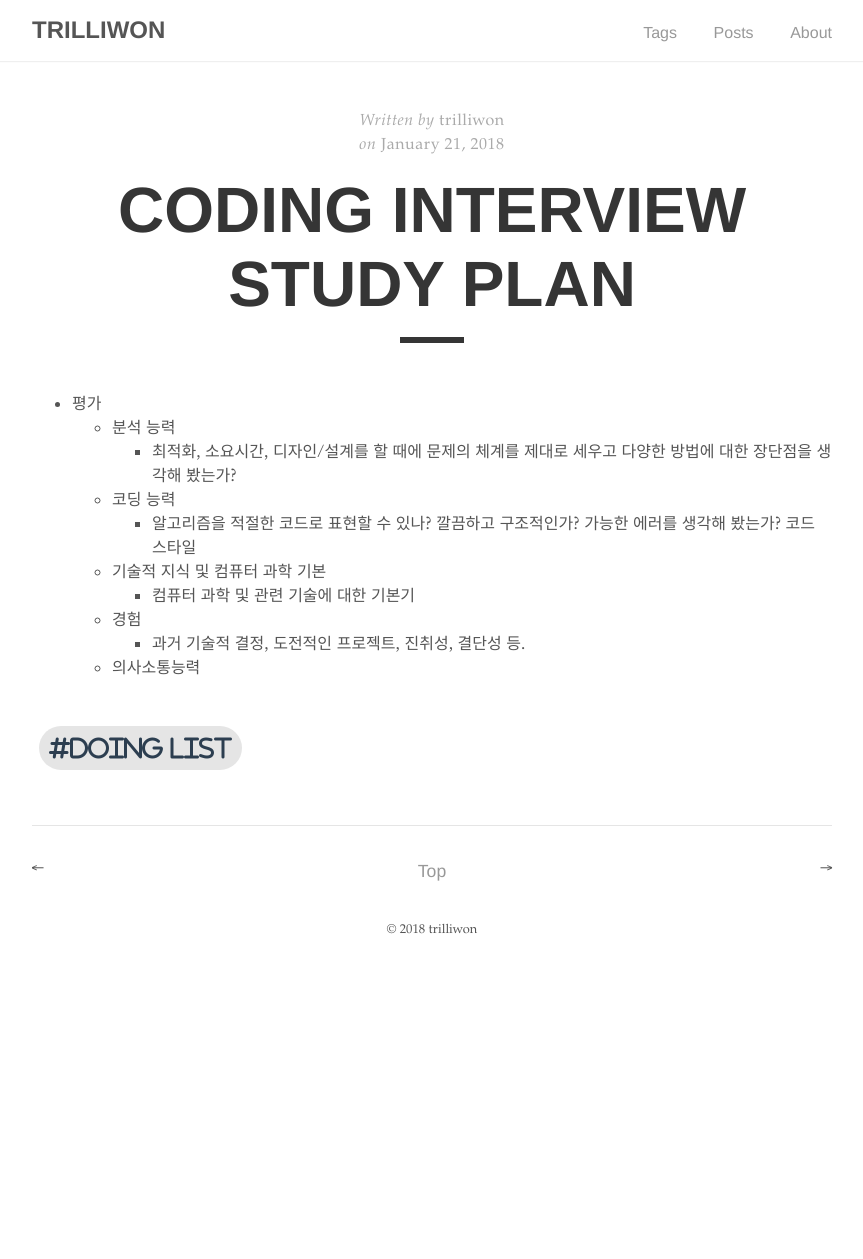
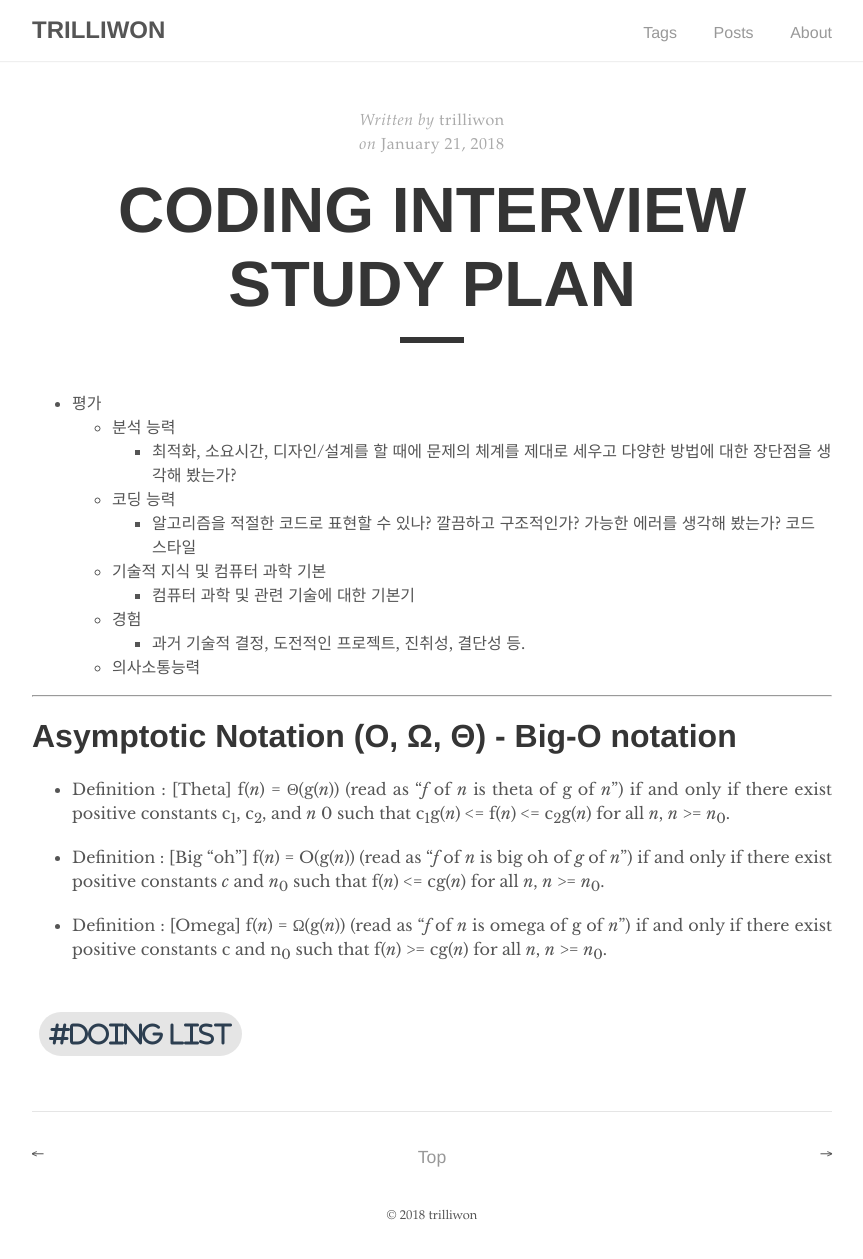
Before and after one commit to trilliwon/ABL, a Jekyll site: the page built from _posts/2018-12-31-cracking-the-coding-interview.md, in a window 1280 px wide. Shown: the whole page, without its empty margins (208-1071 px from the left). Built offline with Jekyll 4.4.1, drawn with Linux system fonts in a browser that asks for light colours; nearby versions of some CDN libraries; before the commit the page ends 973 px from its top, so only the background shows below that.

Commit message:
Fri Jan 26 13:02:45 KST 2018

```diff
--- a/_posts/2018-12-31-cracking-the-coding-interview.md
+++ b/_posts/2018-12-31-cracking-the-coding-interview.md
@@ -17,3 +17,13 @@ description: This is to prepare a coding interview and finally to be a well prep
   - 경험
     - 과거 기술적 결정, 도전적인 프로젝트, 진취성, 결단성 등.
   - 의사소통능력
+
+---
+
+# Asymptotic Notation (O, Ω, Θ) - Big-O notation
+
+- Definition : [Theta] f(_n_) = Θ(g(_n_)) (read as "_f_ of _n_ is theta of g of _n_") if and only if there exist positive constants c<sub>1</sub>, c<sub>2</sub>, and _n_ 0 such that c<sub>1</sub>g(_n_) <= f(_n_) <= c<sub>2</sub>g(_n_) for all _n_, _n_ >= _n_<sub>0</sub>.
+
+- Definition : [Big "oh"] f(_n_) = O(g(_n_)) (read as "_f_ of _n_ is big oh of _g_ of _n_") if and only if there exist positive constants _c_ and _n_<sub>0</sub> such that f(_n_) <= cg(_n_) for all _n_, _n_ >= _n_<sub>0</sub>.
+
+- Definition : [Omega] f(_n_) = Ω(g(_n_)) (read as "_f_ of _n_ is omega of g of _n_") if and only if there exist positive constants c and n<sub>0</sub> such that f(_n_) >= cg(_n_) for all _n_, _n_ >= _n_<sub>0</sub>.
```
